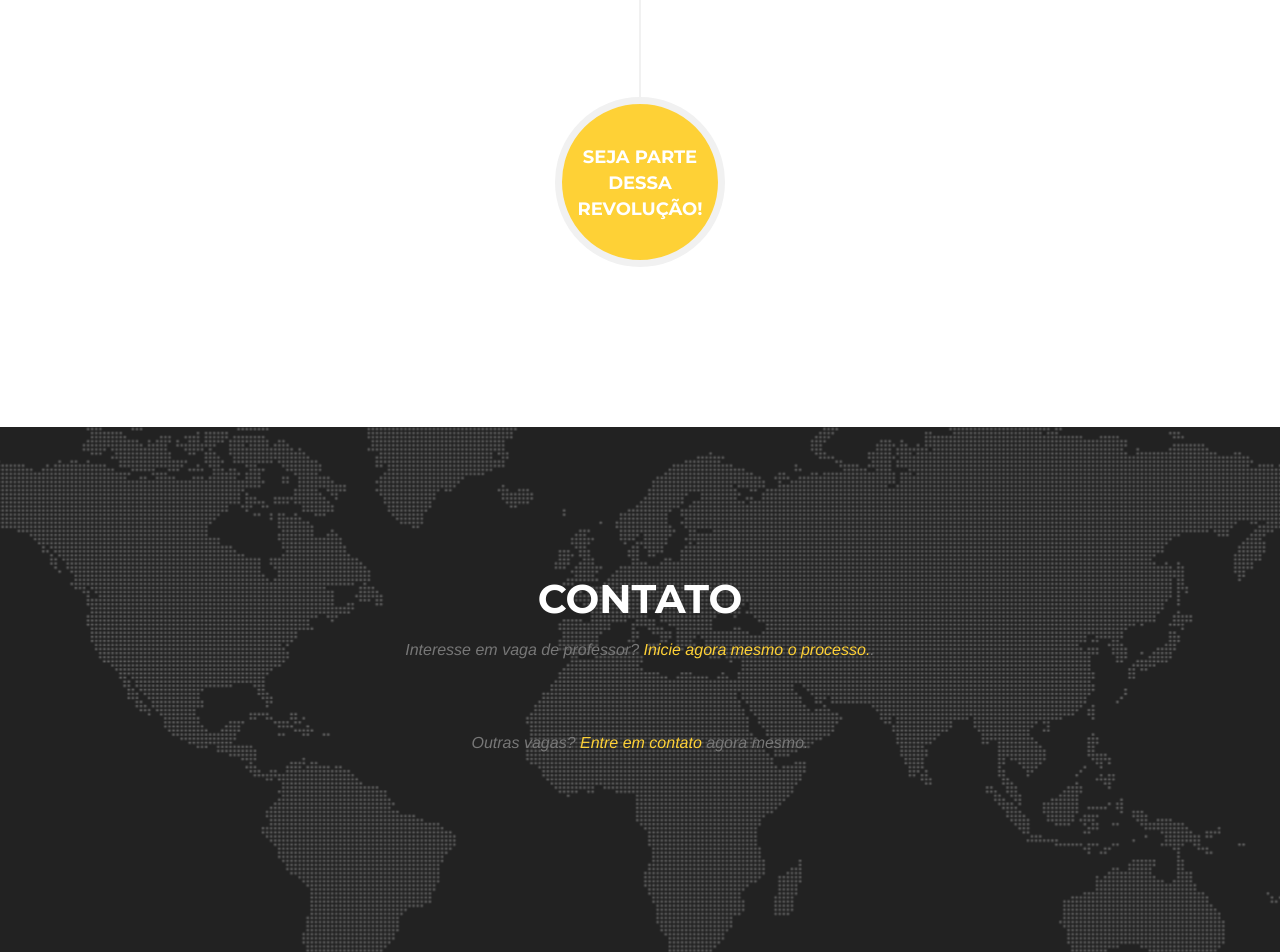
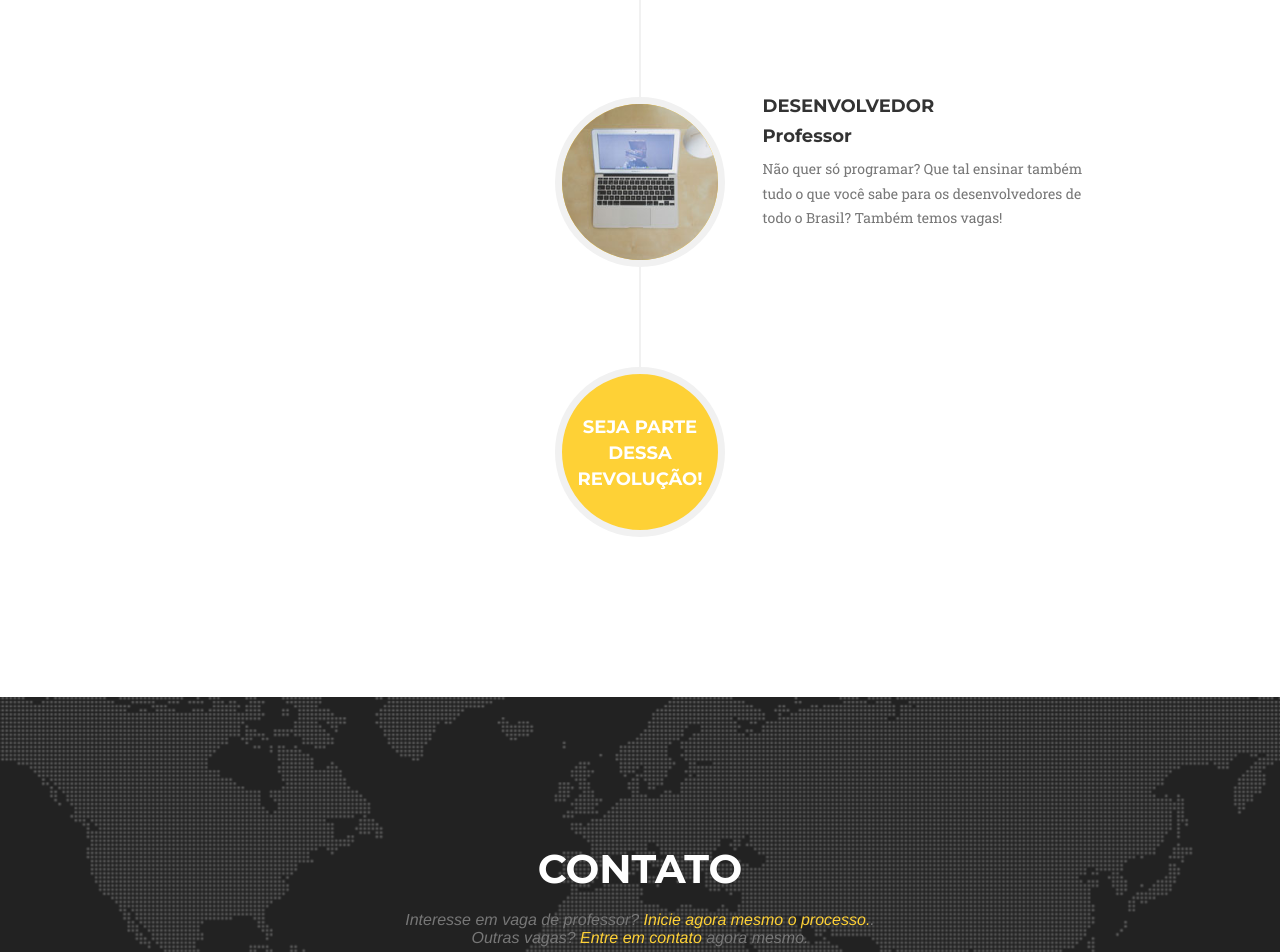
Before and after one commit to alura-cursos/vagas, a plain HTML site: page index.html in a window 1280 px wide. Shown: the part 3141-4093 px from the top of the page. Drawn offline with nearby package versions, Linux system fonts and the light colour scheme; a web font is replaced by a local one.

Commit message:
vaga prof dev

```diff
--- a/index.html
+++ b/index.html
@@ -137,7 +137,7 @@
                     <ul class="timeline">
                         <li>
                             <div class="timeline-image">
-                                <img class="img-circle img-responsive" src="img/about/1.jpg" alt="">
+                                <img class="img-circle img-responsive" src="img/about/3.jpg" alt="">
                             </div>
                             <div class="timeline-panel">
                                 <div class="timeline-heading">
@@ -151,7 +151,7 @@
                         </li>
                         <li class="timeline-inverted">
                             <div class="timeline-image">
-                                <img class="img-circle img-responsive" src="img/about/2.jpg" alt="">
+                                <img class="img-circle img-responsive" src="img/about/3.jpg" alt="">
                             </div>
                             <div class="timeline-panel">
                                 <div class="timeline-heading">
@@ -179,7 +179,7 @@
                         </li>
                         <li class="timeline-inverted">
                             <div class="timeline-image">
-                                <img class="img-circle img-responsive" src="img/about/4.jpg" alt="">
+                                <img class="img-circle img-responsive" src="img/about/3.jpg" alt="">
                             </div>
                             <div class="timeline-panel">
                                 <div class="timeline-heading">
@@ -206,6 +206,21 @@
                             </div>
                         </li>
 
+                        <li  class="timeline-inverted">
+                            <div class="timeline-image">
+                                <img class="img-circle img-responsive" src="img/about/3.jpg" alt="">
+                            </div>
+                            <div class="timeline-panel">
+                                <div class="timeline-heading">
+                                    <h4>Desenvolvedor</h4>
+                                    <h4 class="subheading">Professor</h4>
+                                </div>
+                                <div class="timeline-body">
+                                    <p class="text-muted">Não quer só programar? Que tal ensinar também tudo o que você sabe para os desenvolvedores de todo o Brasil? Também temos vagas!</p>
+                                </div>
+                            </div>
+                        </li>
+
                         <li class="timeline-inverted">
                             <div class="timeline-image">
                                 <h4>Seja parte
@@ -225,8 +240,9 @@
             <div class="row">
                 <div class="col-lg-12 text-center">
                     <h2 class="section-heading">Contato</h2>
-                    <h3 class="section-subheading text-muted">Interesse em vaga de professor? <a href="https://gist.github.com/guilhermesilveira/6e98cafbf361cd21b436">Inicie agora mesmo o processo.</a>.</h3>
-                    <h3 class="section-subheading text-muted">Outras vagas? <a href="mailto:mauricio.aniche@alura.com.br">Entre em contato</a> agora mesmo.</h3>
+                    <h3 class="section-subheading text-muted">Interesse em vaga de professor? <a href="https://gist.github.com/guilhermesilveira/6e98cafbf361cd21b436">Inicie agora mesmo o processo.</a>.
+                    <br/>
+                    Outras vagas? <a href="mailto:mauricio.aniche@alura.com.br">Entre em contato</a> agora mesmo.</h3>
                 </div>
             </div>
         </div>
```
